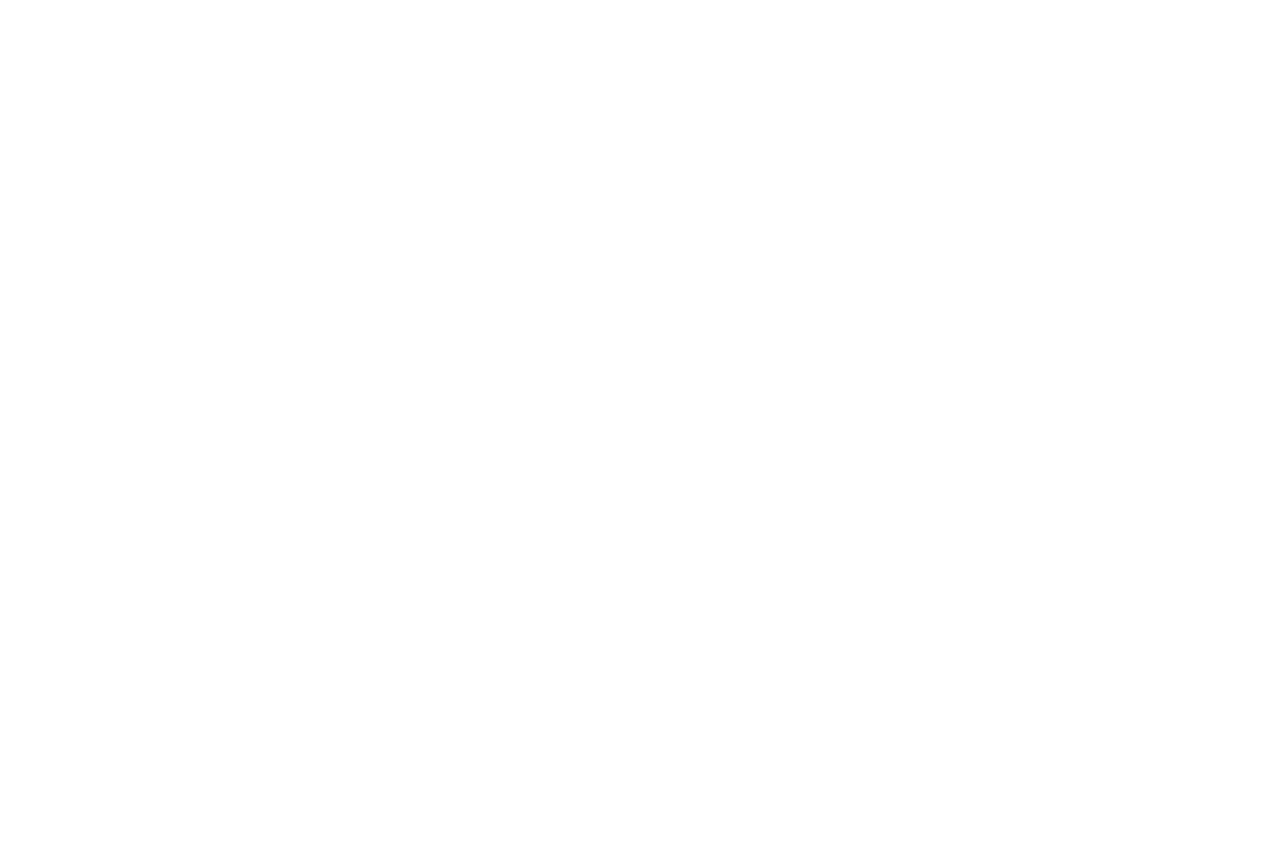
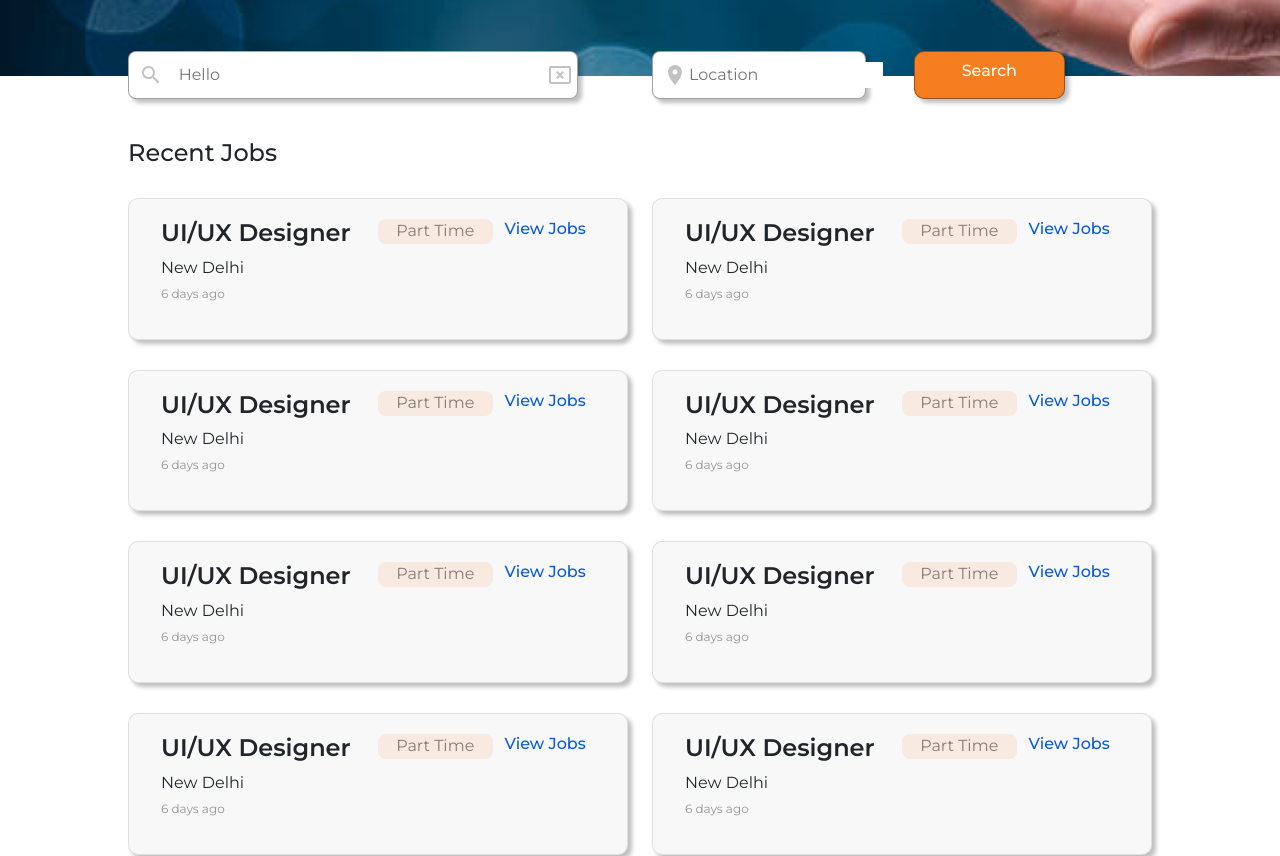
Before and after one commit to PrashantHanda011/Aspire, a React (Create React App) app: page /career in a window 1280 px wide. Before the commit this address had no page. Shown: the part 560-1416 px from the top of the page. Before the commit the page ends 800 px from the top, so only its background shows below. Built offline with nearby package versions, Linux system fonts and the light colour scheme.

Commit message:
Careers Page

```diff
--- a/src/App.js
+++ b/src/App.js
@@ -5,6 +5,7 @@ import ContactUs from './Components/Contact/ContactUs';
 import { BrowserRouter, Route, Routes } from 'react-router-dom';
 import BlogPage from './Components/Blogs/BlogPage';
 import About from './Components/About/About';
+import Career from './Components/Career/Career';
 
 function App() {
   return (
@@ -14,8 +15,10 @@ function App() {
       {/* <Home/> */}
       <Route path='/' element={<Home />} exact></Route>
       <Route path='/about' element={<About />} exact></Route>
+      <Route path='/career' element={<Career />} exact></Route>
       <Route path='/contact' element={<ContactUs />} exact></Route>
       <Route path='/blogs' element={<BlogPage />} exact></Route>
+
 
 
       {/* <ContactUs/> */}
--- /dev/null
+++ b/src/Assets/Career/Career.css
@@ -0,0 +1,63 @@
+.careerCardDiv{
+    width: 100%;
+    margin: auto !important;
+    background-color: rgba(196, 196, 196, 0.12);;
+    border: 1px solid #0000001A;
+    box-shadow: 4px 4px 4px 0px #00000040;
+    padding: 20px;
+    border-radius: 10px;
+
+}
+
+.careerRow{
+    margin-top: 30px !important;
+}
+
+.partTime{
+    background-color: rgba(255, 117, 39, 0.11);
+    text-align: center;
+    height: 25px;
+    border-radius: 8px;
+    color: rgba(0, 0, 0, 0.47);
+}
+.viewJobs{
+    color: #0558E2;
+    font-weight: 500;
+    font-size: 14px !important;
+}
+
+.careerTop{
+    height: 70vh;
+    background: url("../Images/CareerTopBanner.png");
+    background-repeat: no-repeat;
+    background-size: cover;
+}
+
+.careerPage{
+    width: 80%;
+    margin: auto;
+}
+
+.inputDiv{
+    width: 90%;
+    box-shadow: 4px 4px 4px 0px #00000040;
+    border: 1px solid #0000005E;
+    border-radius: 8px;
+    padding: 10px;
+    background-color: white;
+}
+
+.inputCar{
+    border: none;
+}
+
+.buttonDiv{
+    border: 1px solid #0000005E;
+    box-shadow: 4px 4px 4px 0px #00000040;
+border-radius: 10px;
+}
+
+.careerInputDiv{
+    margin-top: -25px;
+    margin-bottom: 40px;
+}
--- /dev/null
+++ b/src/Components/Career/Career.jsx
@@ -0,0 +1,61 @@
+import React from 'react'
+import { Col, Row } from 'react-bootstrap'
+import TopNav from "../Common/TopNav"
+import CareerCard from './CareerCard'
+import "../../Assets/Career/Career.css"
+import CareerTop from './CareerTop'
+import CareerInput from './CareerInput'
+import BottomFoot from '../Common/BottomFoot'
+
+function Career() {
+  return (
+    <>
+    <TopNav/>
+    <CareerTop/>
+    <div className='careerPage'>
+      <CareerInput/>
+    <h4>Recent Jobs</h4>
+    <Row className="careerRow">
+      <Col xs={6}>
+      <CareerCard/>
+      </Col>
+      <Col xs={6}>
+      <CareerCard/>
+      </Col>
+
+    </Row>
+    <Row className="careerRow">
+      <Col xs={6}>
+      <CareerCard/>
+      </Col>
+      <Col xs={6}>
+      <CareerCard/>
+      </Col>
+
+    </Row>
+    <Row className="careerRow">
+      <Col xs={6}>
+      <CareerCard/>
+      </Col>
+      <Col xs={6}>
+      <CareerCard/>
+      </Col>
+
+    </Row>
+    <Row className="careerRow">
+      <Col xs={6}>
+      <CareerCard/>
+      </Col>
+      <Col xs={6}>
+      <CareerCard/>
+      </Col>
+
+    </Row>
+    </div>
+<BottomFoot/>
+
+    </>
+  )
+}
+
+export default Career
--- /dev/null
+++ b/src/Components/Career/CareerCard.jsx
@@ -0,0 +1,23 @@
+import React from 'react'
+import { Col, Row } from 'react-bootstrap'
+import "../../Assets/Career/Career.css"
+
+function CareerCard() {
+  return (
+    <Row className="careerCardDiv">
+        <Col xs={6}>
+            <h4 style={{fontWeight: 600}}>UI/UX Designer</h4>
+            <p style={{marginBottom: 5}}>New Delhi</p>
+            <p style={{color: "#00000066", fontSize: 12}}>6 days ago</p>
+        </Col>
+        <Col xs={3} className="partTime">
+            <p>Part Time</p>
+        </Col>
+        <Col xs={3} className="viewJobs">
+            <h5 style={{fontSize: 16}}>View Jobs</h5>
+        </Col>
+    </Row>
+  )
+}
+
+export default CareerCard
--- /dev/null
+++ b/src/Components/Career/CareerInput.jsx
@@ -0,0 +1,57 @@
+import { Input } from '@mui/material'
+import React from 'react'
+import { Col, Row } from 'react-bootstrap'
+import SearchIcon from '@mui/icons-material/Search';
+import CancelPresentationIcon from '@mui/icons-material/CancelPresentation';
+import LocationOnIcon from '@mui/icons-material/LocationOn';
+import KeyboardArrowDownIcon from '@mui/icons-material/KeyboardArrowDown';
+
+function CareerInput() {
+  return (
+    <div className='careerInputDiv'>
+        <Row>
+            <Col xs={6}>
+                <div className='inputDiv'>
+                    <Row>
+                        <Col xs={1}>
+                        <SearchIcon style={{color: "#0000003D"}}/>
+                        </Col>
+                        <Col xs={10}>
+                        <input placeholder='Hello' className='inputCar'/>
+                        </Col>
+                        <Col xs={1} style={{marginLeft: "-5px"}}>
+                            <CancelPresentationIcon style={{color: "#0000003D"}}/>
+                        </Col>
+                    </Row>
+
+
+                </div>
+
+            </Col>
+            <Col xs={3}>
+                <div className='inputDiv'>
+                    <Row>
+                        <Col xs={1}>
+                        <LocationOnIcon style={{color: "#0000003D"}}/>
+                        </Col>
+                        <Col xs={10}>
+                        <input placeholder='Location' className='inputCar'/>
+                        </Col>
+                    </Row>
+
+
+                </div>
+
+            </Col>
+            <Col xs={2} >
+                <div className='buttonDiv' style={{backgroundColor:" #F47E20", height: "100%", display: "flex", alignItems: "center", justifyContent: "center", color: "white"}}>
+                    <h6>Search</h6>
+                </div>
+
+            </Col>
+        </Row>
+    </div>
+  )
+}
+
+export default CareerInput
--- /dev/null
+++ b/src/Components/Career/CareerTop.jsx
@@ -0,0 +1,11 @@
+import React from 'react'
+
+function CareerTop() {
+  return (
+    <div className='careerTop'>
+
+    </div>
+  )
+}
+
+export default CareerTop
--- a/src/Components/Common/TopNav.jsx
+++ b/src/Components/Common/TopNav.jsx
@@ -22,7 +22,7 @@ function TopNav() {
         <Nav.Link href="/about" style={{color:"white", marginLeft: 5}}>About Us</Nav.Link>
         <Nav.Link href="#home" style={{color:"white", marginLeft: 5}}>Home Loan</Nav.Link>
         <Nav.Link href="/blogs" style={{color:"white", marginLeft: 5}}>Blogs</Nav.Link>
-        <Nav.Link href="#home" style={{color:"white", marginLeft: 5}}>Careers</Nav.Link>
+        <Nav.Link href="/career" style={{color:"white", marginLeft: 5}}>Careers</Nav.Link>
         <Nav.Link href="#home">
           <div style={{backgroundColor: "#F47E20", fontWeight: "600", borderRadius: "20px", padding: 10, color:"white"}}>Partners</div>
         </Nav.Link>
```
Also changed, not shown: src/Assets/Images/CareerTopBanner.png (added).
